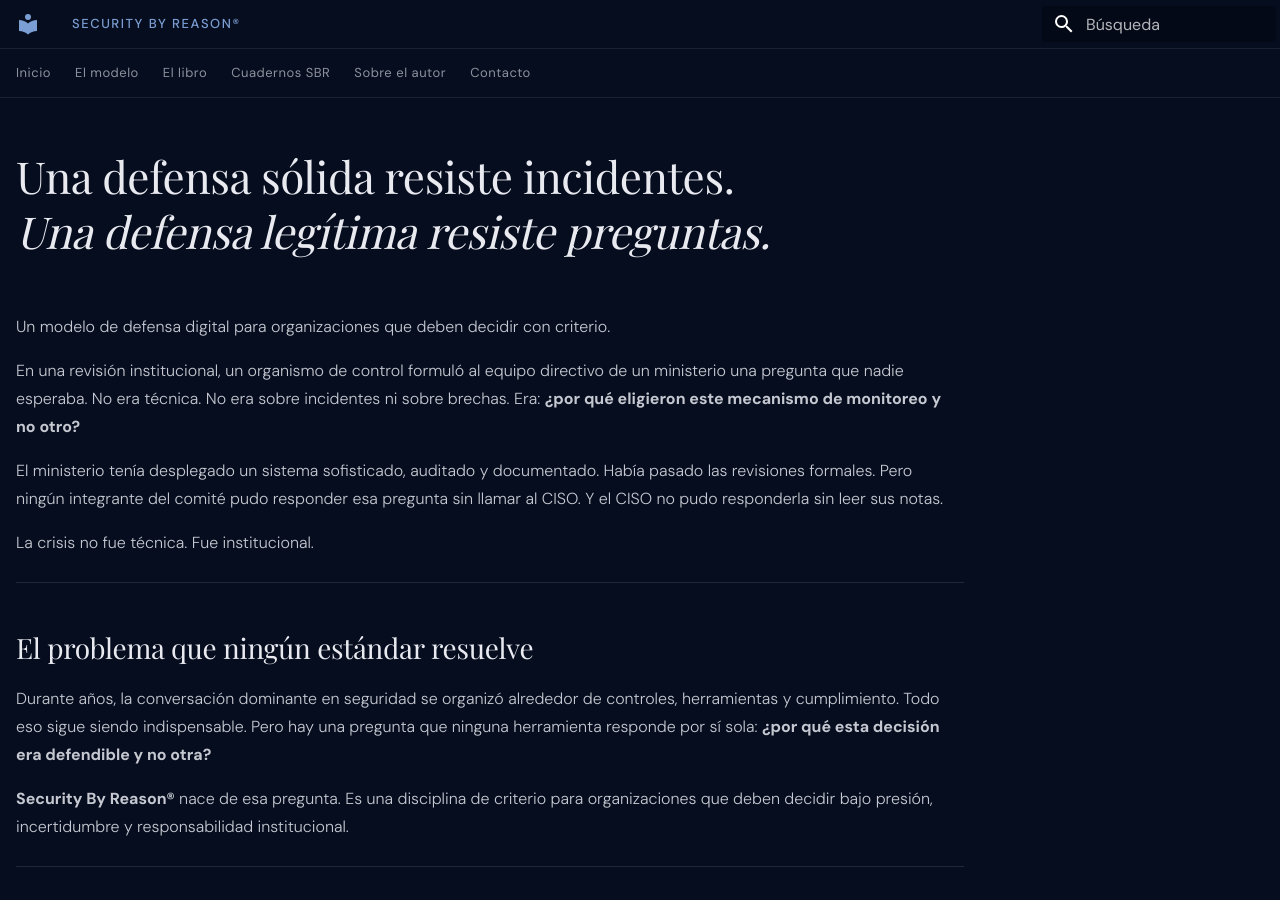
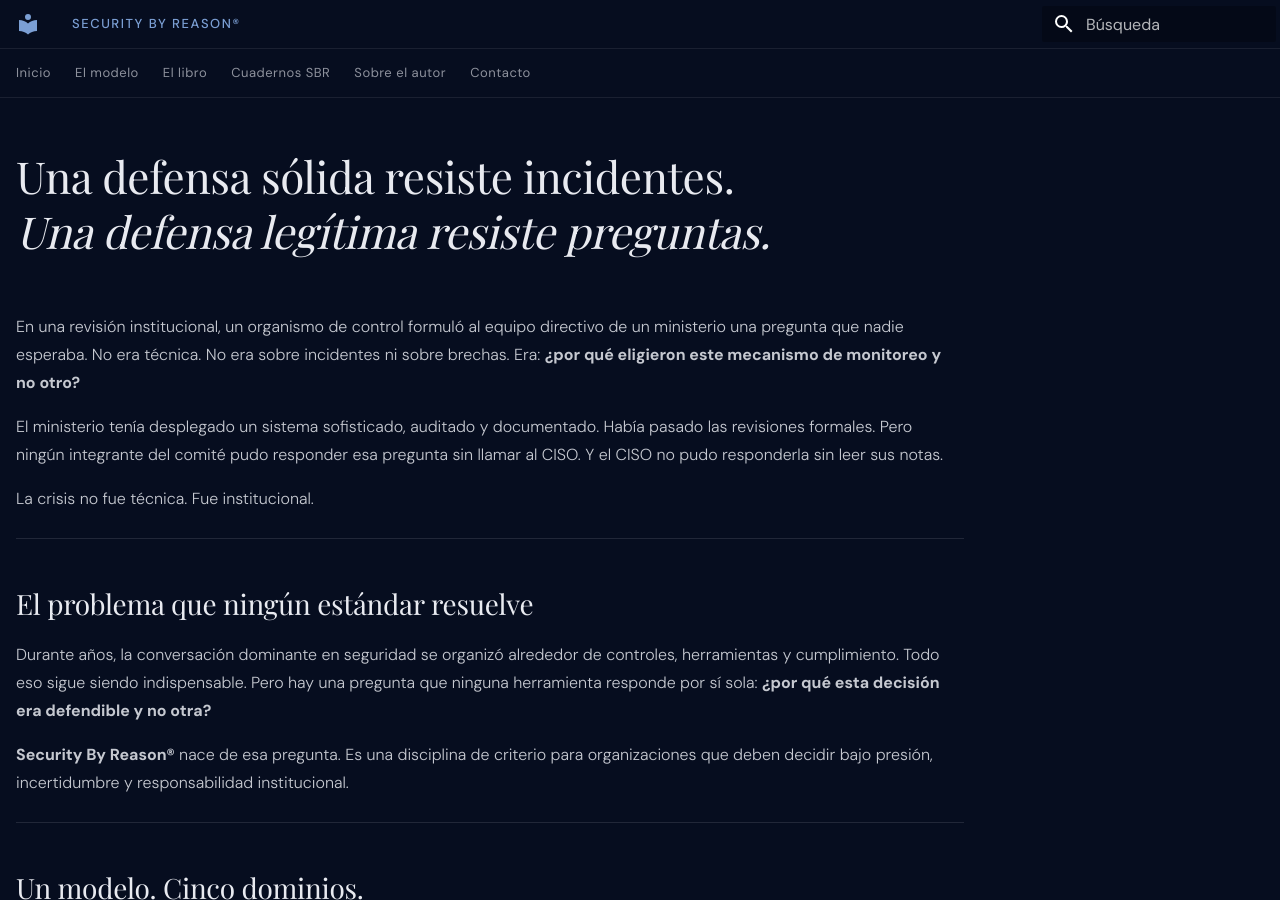
Before and after one commit to danielsasia/sbr-site, an MkDocs documentation site: the page built from docs/index.md, in a window 1280 px wide and 900 px high. Built offline with MkDocs 1.6.1 and Material for MkDocs 9.7.7, drawn with Linux system fonts in a browser that asks for light colours; some web fonts are replaced.

Commit message:
Update index.md

```diff
--- a/docs/index.md
+++ b/docs/index.md
@@ -5,7 +5,6 @@
 ---
 
 # Una defensa sólida resiste incidentes.<br>*Una defensa legítima resiste preguntas.*
-Un modelo de defensa digital para organizaciones que deben decidir con criterio.
 
 En una revisión institucional, un organismo de control formuló al equipo directivo de un ministerio una pregunta que nadie esperaba. No era técnica. No era sobre incidentes ni sobre brechas. Era: **¿por qué eligieron este mecanismo de monitoreo y no otro?**
 
```
